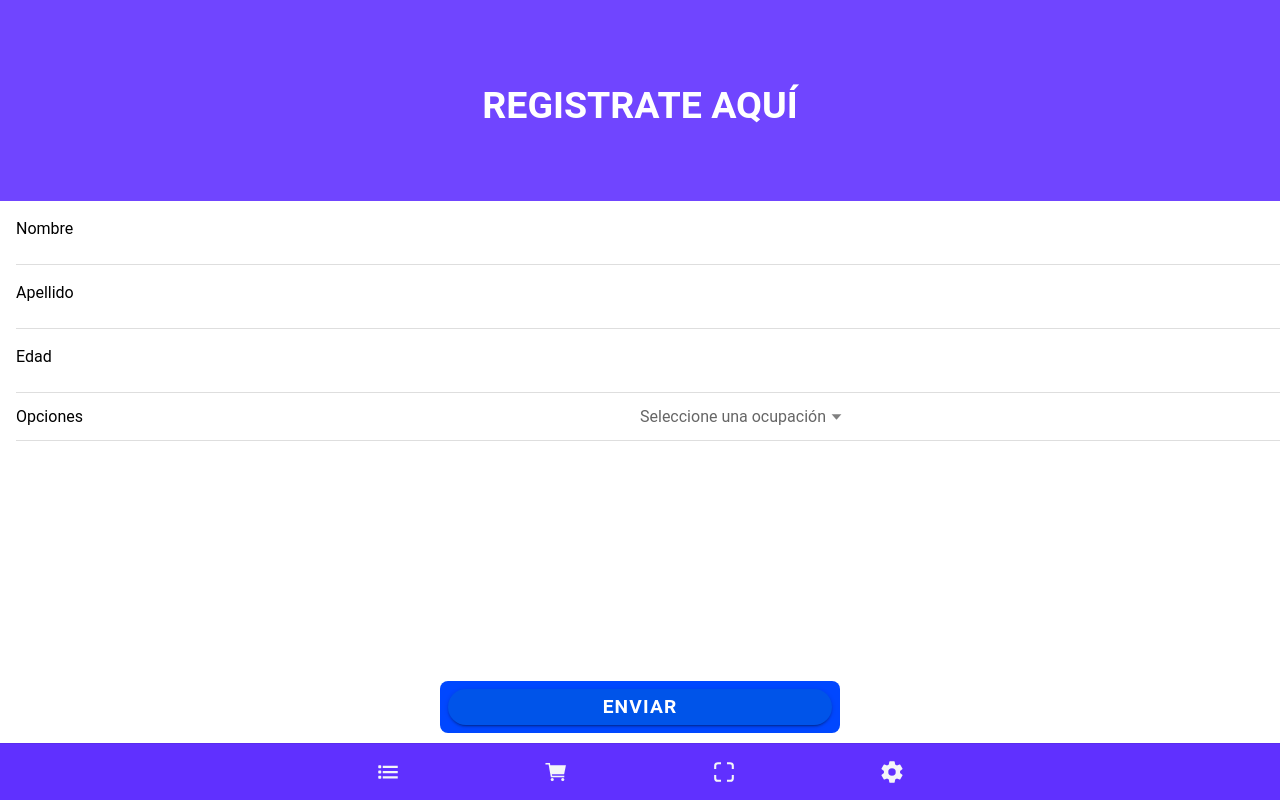
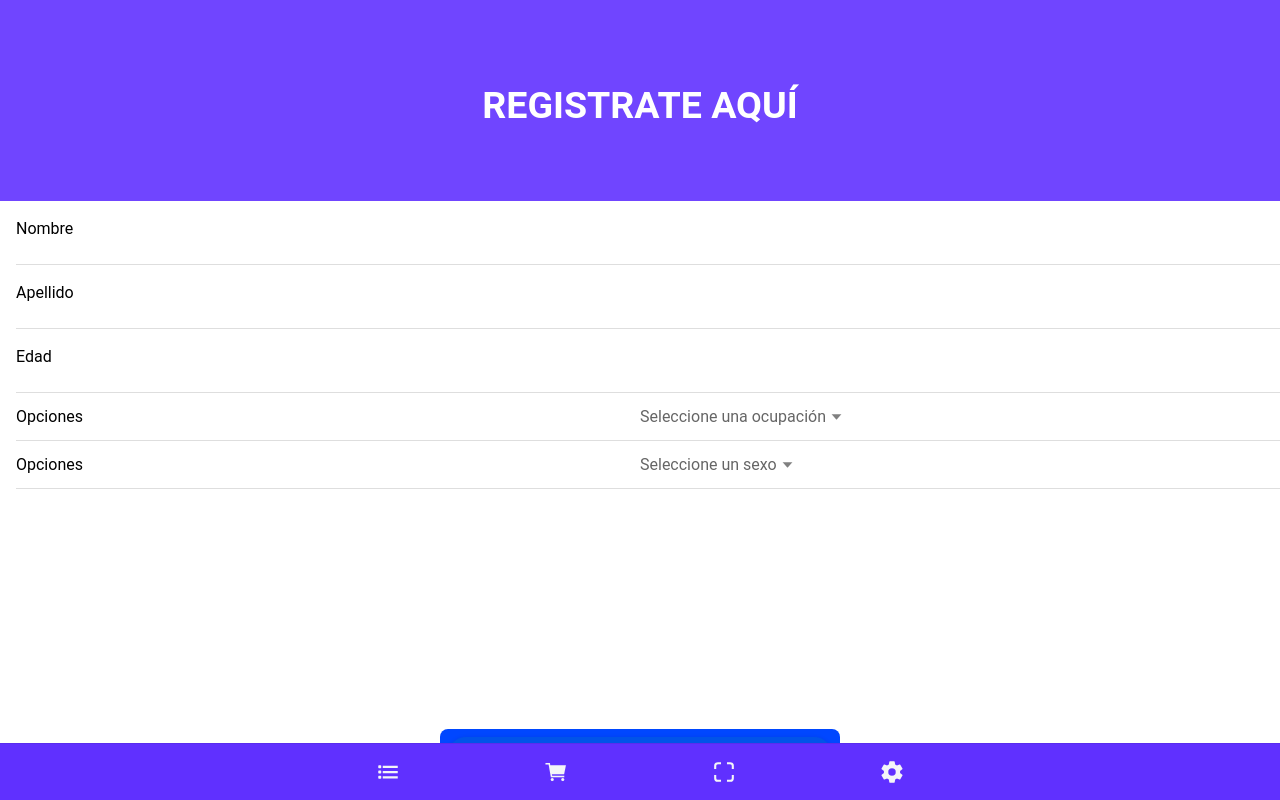
Before and after one commit to GvFvCv/test-app, a React (Vite) app: page /Register in a window 1280 px wide. Built offline with nearby package versions, Linux system fonts and the light colour scheme.

Commit message:
Update Register.tsx
- Se agrega campo a formulario de registro
- Se envió de datos a RESTAPI para el registro

```diff
--- a/src/pages/Register.tsx
+++ b/src/pages/Register.tsx
@@ -8,7 +8,8 @@ const Register: React.FC = () => {
     name_user: '',
     last_name_user: '',
     year_user: '',
-    user_type: ''
+    user_type: '',
+    user_sex: ''
   });
 
   const handleInputChange = (e: any) => {
@@ -40,7 +41,8 @@ const Register: React.FC = () => {
         name_user: '',
         last_name_user: '',
         year_user: '',
-        user_type: ''
+        user_type: '',
+        user_sex: ''
       });
     } catch (error) {
       console.error('Error en el registro:', error);
@@ -93,8 +95,22 @@ const Register: React.FC = () => {
               onIonChange={handleSelectChange}
             >
               <IonSelectOption value="Estudiante">Estudiante</IonSelectOption>
-              <IonSelectOption value="Trabajador">Trabajador</IonSelectOption>
-              <IonSelectOption value="Dueño de casa">Dueño de casa</IonSelectOption>
+              <IonSelectOption value="Trabajador">Trabajador/a</IonSelectOption>
+              <IonSelectOption value="Ama de casa">Ama/o de casa</IonSelectOption>
+            </IonSelect>
+          </IonItem>
+
+          <IonItem>
+            <IonLabel>Opciones</IonLabel>
+            <IonSelect
+              name="user_sex"
+              value={formData.user_sex}
+              placeholder="Seleccione un sexo"
+              onIonChange={handleSelectChange}
+            >
+              <IonSelectOption value="H">Hombre</IonSelectOption>
+              <IonSelectOption value="M">Mujer</IonSelectOption>
+              <IonSelectOption value="O">Otro</IonSelectOption>
             </IonSelect>
           </IonItem>
 
```
